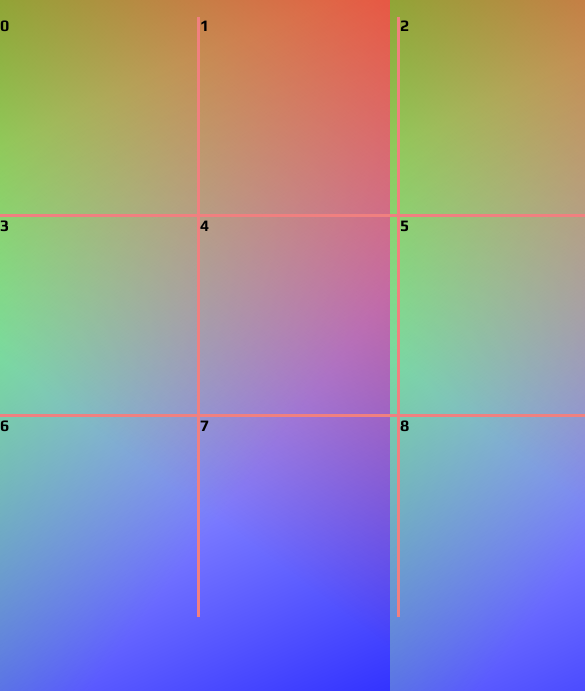
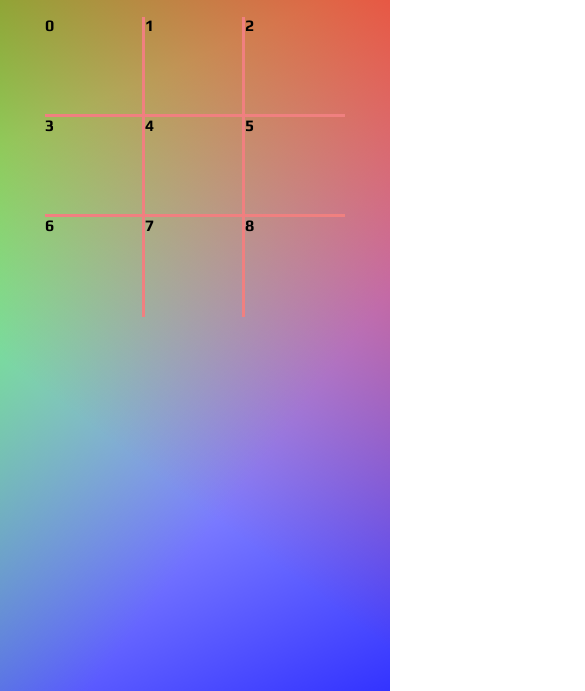
Before and after one commit to obovkush/XO, a plain HTML site: page index.html in a window 390 px wide. Shown: the part 153-844 px from the top of the page, 585 px wide, since content can reach past the window. Drawn offline with Linux system fonts and the light colour scheme.

Commit message:
Release 1.2

```diff
--- a/css/style.css
+++ b/css/style.css
@@ -101,3 +101,38 @@ dialog::backdrop {
   margin-top: 10%;
   padding: 5% 7%;
 }
+
+
+@media (max-width: 768px) {
+
+  .container {
+    max-width: 768px;
+  }
+
+  .field {
+    width: 450px;
+    height: 450px;
+  }
+
+  .cell {
+    width: 150px;
+    height: 150px;
+  }
+}
+
+@media (max-width: 500px) {
+
+  .container {
+    max-width: 500px;
+  }
+
+  .field {
+    width: 300px;
+    height: 300px;
+  }
+
+  .cell {
+    width: 100px;
+    height: 100px;
+  }
+}
```
